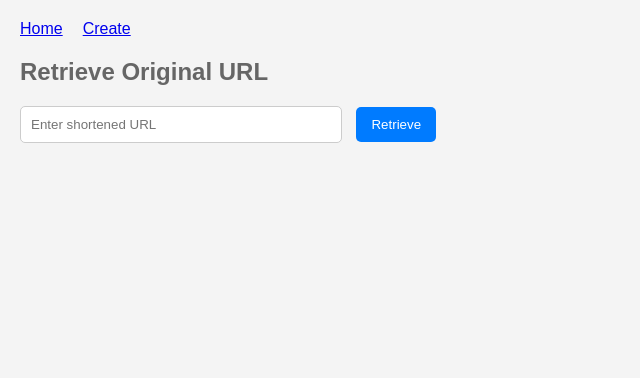
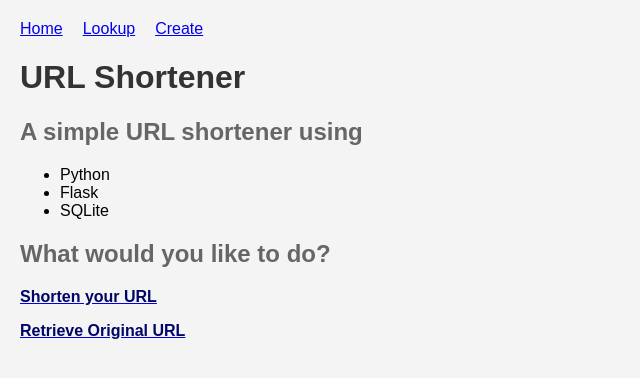
Before and after one commit to maximilian-hack/url-shortener, a Flask app: page / in a window 1280 px wide. Shown: the top 378 px of the page, without its empty margins (0-640 px from the left). Run offline with Flask 3, Linux system fonts and the light colour scheme.

Commit message:
adding extra retrieve endpoint

```diff
--- a/app/routes.py
+++ b/app/routes.py
@@ -2,16 +2,21 @@ from flask import render_template, request, redirect, url_for, flash
 from app import app, db
 from app.models import URL
 
-@app.route('/', methods=['GET', 'POST'])
+@app.route('/')
 def index():
+    return render_template('index.html')
+
+@app.route('/retrieve', methods=['GET', 'POST'])
+def retrieve():
     if request.method == 'POST':
         short_url_input = request.form['short_url']
-        url = URL.query.filter_by(short_url=short_url_input).first()
+        short_url_key = short_url_input.rsplit('/', 1)[-1]
+        url = URL.query.filter_by(short_url=short_url_key).first()
         if url:
-            return render_template('index.html', original_url=url.original_url, short_url=short_url_input)
+            return render_template('retrieve.html', original_url=url.original_url, short_url=short_url_input)
         else:
             flash('Short URL not found. Please try again.', 'error')
-    return render_template('index.html')
+    return render_template('retrieve.html')
 
 @app.route('/create', methods=['GET', 'POST'])
 def create():
--- a/app/static/styles.css
+++ b/app/static/styles.css
@@ -13,6 +13,11 @@ h1 {
 
 h2 {
     color: #666;
+}
+
+h3 {
+    color: #000666;
+    font-size: medium;
 }
 
 form {
--- a/app/templates/create.html
+++ b/app/templates/create.html
@@ -11,6 +11,7 @@
         <nav>
             <ul>
                 <li><a href="/">Home</a></li>
+                <li><a href="/retrieve">Lookup</a></li>
                 <li><a href="/create">Create</a></li>
             </ul>
         </nav>
--- a/app/templates/index.html
+++ b/app/templates/index.html
@@ -11,28 +11,20 @@
         <nav>
             <ul>
                 <li><a href="/">Home</a></li>
+                <li><a href="/retrieve">Lookup</a></li>
                 <li><a href="/create">Create</a></li>
             </ul>
         </nav>
     </header>
-    <h2>Retrieve Original URL</h2>
-    <form action="/" method="POST">
-        <input type="text" name="short_url" placeholder="Enter shortened URL" required>
-        <input type="submit" value="Retrieve">
-    </form>
-
-    {% if original_url %}
-        <p>Original URL: <a href="{{ original_url }}">{{ original_url }}</a></p>
-    {% endif %}
-
-    {% with messages = get_flashed_messages(with_categories=true) %}
-      {% if messages %}
-        <ul>
-        {% for category, message in messages %}
-          <li class="{{ category }}">{{ message }}</li>
-        {% endfor %}
-        </ul>
-      {% endif %}
-    {% endwith %}
+    <h1>URL Shortener</h1>
+    <h2>A simple URL shortener using </h2>
+    <ul>
+        <li>Python</li>
+        <li>Flask</li>
+        <li>SQLite</li>
+    </ul>
+    <h2>What would you like to do?</h2>
+    <a href="create"><h3>Shorten your URL</h3></a>
+    <a href="retrieve"><h3>Retrieve Original URL</h3></a>
 </body>
 </html>
```
Also changed, not shown: app/templates/retrieve.html (added, +39 -0 lines).
